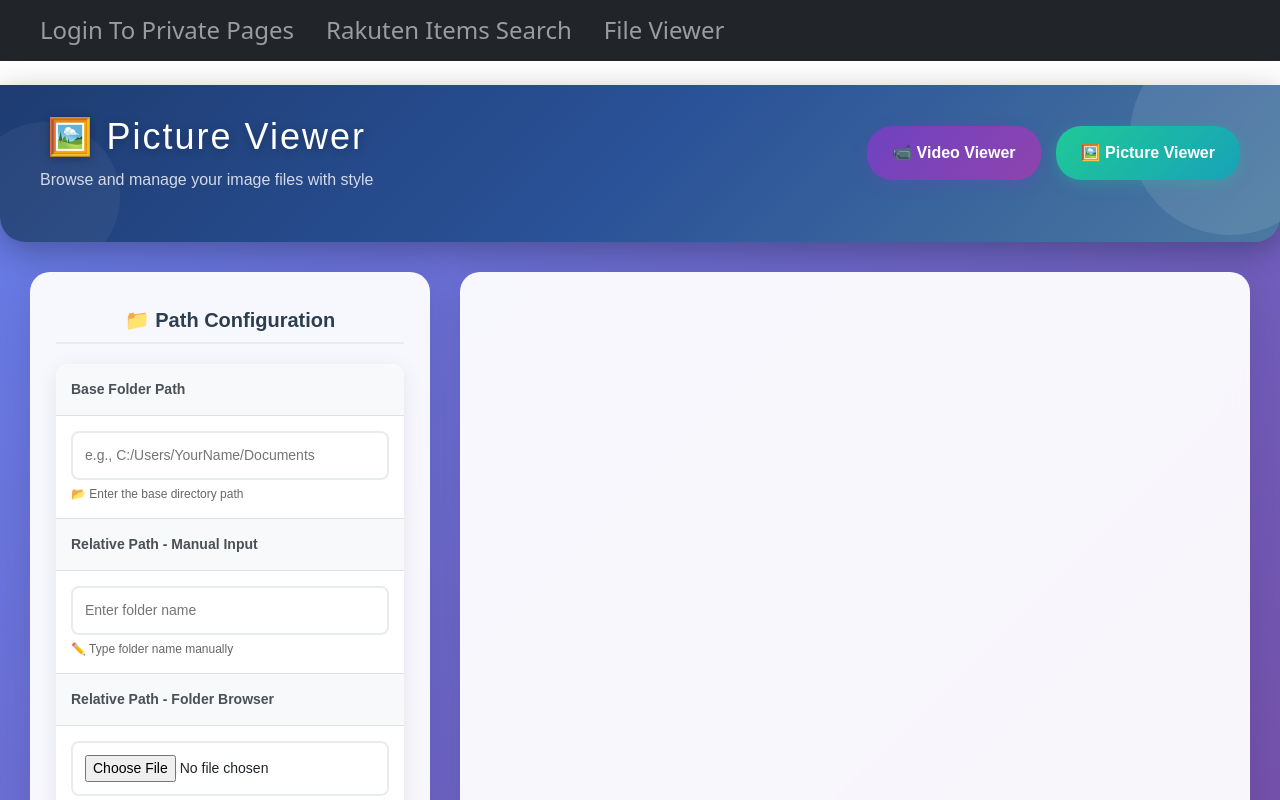
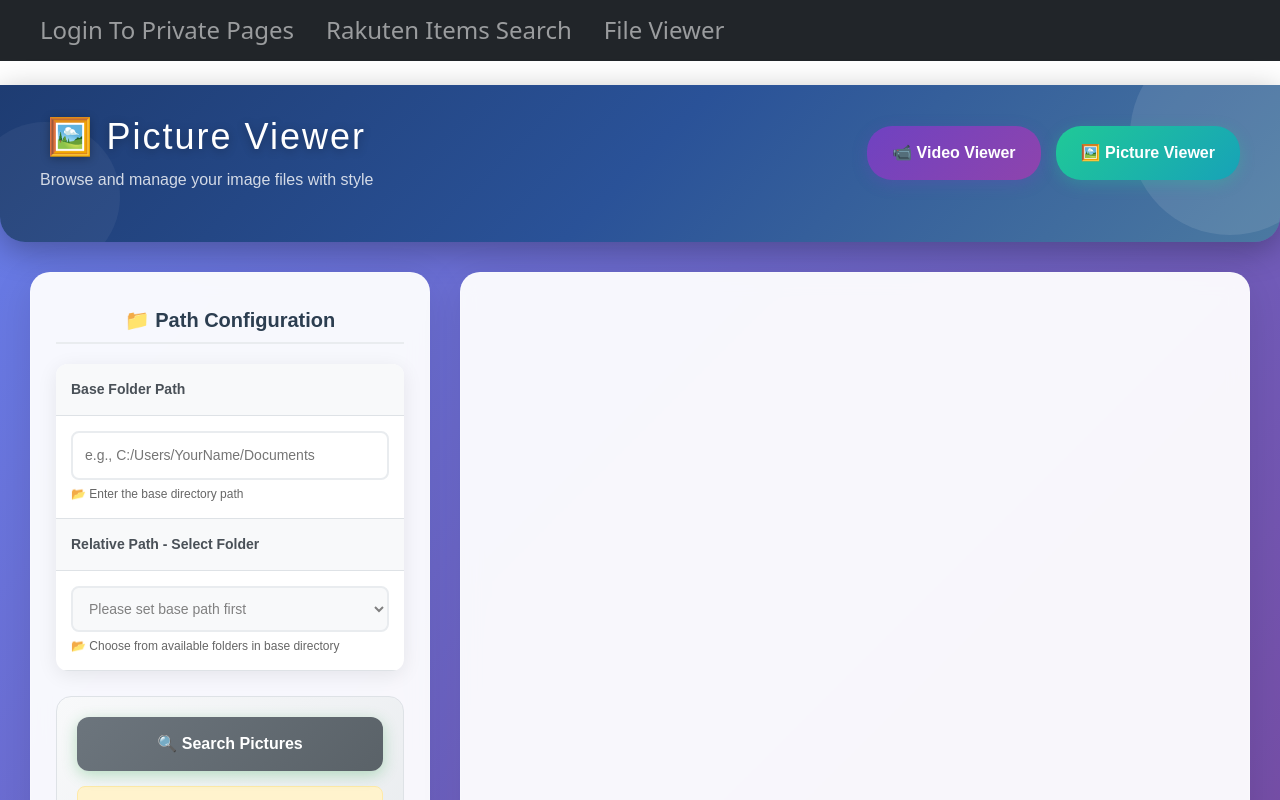
Before and after one commit to Kentafrost/ReactApp, a React (Create React App) app in the folder frontend/: page /file/picture/list in a window 1280 px wide. Shown: the top 800 px of the page. Built offline with nearby package versions, Linux system fonts and the light colour scheme.

Commit message:
feat: Add folder selection and rename confirmation in video and picture check UIs

```diff
--- a/frontend/src/jsx/public/FileViewer/pictureCheckUI.jsx
+++ b/frontend/src/jsx/public/FileViewer/pictureCheckUI.jsx
@@ -83,6 +83,57 @@ function PictureViewerPage() {
             localStorage.setItem('folderManagement_fileJsonPath', fileJsonPath);
         }
     }, [fileJsonPath]);
+
+
+
+    const [allDirs, setAllDirs] = useState(() => {
+        const stored = localStorage.getItem('pictureViewer_allDirs');
+        return stored ? JSON.parse(stored) : [];
+    });
+
+    // Save allDirs to localStorage when it changes
+    useEffect(() => {
+        if (allDirs.length > 0) {
+            localStorage.setItem('pictureViewer_allDirs', JSON.stringify(allDirs));
+        }
+    }, [allDirs]);
+
+    // Handler for folder selection from dropdown
+    const handleFolderSelect = (selectedFolder) => {
+        setRelativePath(selectedFolder);
+    };
+
+    // Auto-fetch folders when basePath changes
+    useEffect(() => {
+        const fetchFolders = async () => {
+            if (basePath) {
+                try {
+                    console.log('Fetching folders for basePath:', basePath);
+                    const response = await fetch(`http://localhost:5000/files/relativePath?basePath=${encodeURIComponent(basePath)}`);
+
+                    if (response.ok) {
+                        const data = await response.json();
+                        console.log('Received folder data:', data);
+                        if (data.folders && Array.isArray(data.folders)) {
+                            setAllDirs(data.folders);
+                        } else {
+                            setAllDirs([]);
+                        }
+                    } else {
+                        console.error('Failed to fetch folders');
+                        setAllDirs([]);
+                    }
+                } catch (error) {
+                    console.error('Error fetching folders:', error);
+                    setAllDirs([]);
+                }
+            } else {
+                setAllDirs([]);
+            }
+        };
+
+        fetchFolders();
+    }, [basePath]);
 
     // Handler for setting relative path from directory input
     const handlerSetRelativePath = (e) => {
@@ -702,7 +753,7 @@ function PictureViewerPage() {
                                     color: '#495057',
                                     fontSize: '14px'
                                 }}>
-                                    Relative Path - Manual Input
+                                    Relative Path - Select Folder
                                 </td>
                             </tr>
                             <tr>
@@ -711,10 +762,10 @@ function PictureViewerPage() {
                                     textAlign: 'left',
                                     borderBottom: '1px solid #dee2e6'
                                 }}>
-                                    <input
-                                        type="text"
+                                    <select
                                         value={relativePath}
-                                        onChange={(e) => setRelativePath(e.target.value)}
+                                        onChange={(e) => handleFolderSelect(e.target.value)}
+                                        disabled={!basePath || allDirs.length === 0}
                                         style={{
                                             width: '100%',
                                             padding: '12px',
@@ -722,56 +773,36 @@ function PictureViewerPage() {
                                             borderRadius: '8px',
                                             fontSize: '14px',
                                             transition: 'border-color 0.3s ease',
-                                            outline: 'none'
+                                            outline: 'none',
+                                            backgroundColor: (!basePath || allDirs.length === 0) ? '#f8f9fa' : '#fff',
+                                            cursor: (!basePath || allDirs.length === 0) ? 'not-allowed' : 'pointer'
                                         }}
-                                        placeholder="Enter folder name"
                                         onFocus={(e) => e.target.style.borderColor = '#28a745'}
                                         onBlur={(e) => e.target.style.borderColor = '#e9ecef'}
-                                    />
+                                    >
+                                        <option value="">
+                                            {!basePath ? 'Please set base path first' :
+                                             allDirs.length === 0 ? 'No folders available' :
+                                             'Select a folder...'}
+                                        </option>
+                                        {allDirs.map((folder, index) => (
+                                            <option key={index} value={folder}>
+                                                📁 {folder}
+                                            </option>
+                                        ))}
+                                    </select>
                                     <small style={{ color: '#666', fontSize: '12px', marginTop: '5px', display: 'block' }}>
-                                        ✏️ Type folder name manually
+                                        📂 Choose from available folders in base directory
+                                        {allDirs.length > 0 && (
+                                            <span style={{ color: '#28a745', fontWeight: 'bold' }}>
+                                                <p />
+                                                {` (${allDirs.length} folders found)`}
+                                            </span>
+                                        )}
                                     </small>
                                 </td>
                             </tr>
-                            <tr>
-                                <td style={{
-                                    padding: '15px',
-                                    backgroundColor: '#f8f9fa',
-                                    fontWeight: 'bold',
-                                    textAlign: 'left',
-                                    borderBottom: '1px solid #dee2e6',
-                                    color: '#495057',
-                                    fontSize: '14px'
-                                }}>
-                                    Relative Path - Folder Browser
-                                </td>
-                            </tr>
-                            <tr>
-                                <td style={{
-                                    padding: '15px',
-                                    textAlign: 'left',
-                                    borderBottom: '1px solid #dee2e6'
-                                }}>
-                                    <input
-                                        type="file"
-                                        webkitdirectory="true"
-                                        directory=""
-                                        onChange={handlerSetRelativePath}
-                                        style={{
-                                            width: '100%',
-                                            padding: '12px',
-                                            border: '2px solid #e9ecef',
-                                            borderRadius: '8px',
-                                            fontSize: '14px',
-                                            backgroundColor: '#fff',
-                                            cursor: 'pointer'
-                                        }}
-                                    />
-                                    <small style={{ color: '#666', fontSize: '12px', marginTop: '5px', display: 'block' }}>
-                                        📁 Select folder using file browser
-                                    </small>
-                                </td>
-                            </tr>
+
                             {basePath && relativePath && (
                                 <tr style={{ backgroundColor: '#e8f5e8' }}>
                                     <td style={{
--- a/frontend/src/jsx/public/FileViewer/videoCheckUI.jsx
+++ b/frontend/src/jsx/public/FileViewer/videoCheckUI.jsx
@@ -407,9 +407,12 @@ function VideoCheckPage() {
     // handler for checkbox change
     const handleCheck = (fileId, checked) => {
         if (checked) {
+            // Find the file to get its name
+            const file = folderData.find(f => f.id === fileId);
+            const fileName = file ? file.name : '';
              setCheckedFiles(prev => ({
                ...prev,
-                [fileId]: ''
+                [fileId]: fileName
             }));
         } else {
             setCheckedFiles(prev => {
@@ -427,6 +430,8 @@ function VideoCheckPage() {
             [fileId]: newName
         }));
     };
+
+    const [renameCheck, setRenameCheck] = useState(false);
 
     // rename execute function
     const renameExecute = async () => {
@@ -465,11 +470,16 @@ function VideoCheckPage() {
             }
 
             const renameResults = await res_rename.json();
-            console.log("Rename results:", renameResults);
 
             if (renameResults.status === "success") {
+                console.log("======================");
+                console.log("Rename success");
+                console.log({checkedFiles});
+                console.log("======================");
+
                 setCheckedFiles({});
                 setShouldLoadThumbnails(true);
+                setRenameCheck(true);
             } else {
                 setError(`Rename failed: ${renameResults.message}`);
             }
@@ -1078,7 +1088,8 @@ function VideoCheckPage() {
                                         📂 Choose from available folders in base directory
                                         {allDirs.length > 0 && (
                                             <span style={{ color: '#28a745', fontWeight: 'bold' }}>
-                                                {` (${allDirs.length} folders found)`}
+                                                <p />
+                                                    {` (${allDirs.length} folders found)`}
                                             </span>
                                         )}
                                     </small>
@@ -1722,7 +1733,7 @@ function VideoCheckPage() {
                                 </div>
 
                                 {/* Rename Input */}
-                                {checkedFiles[file.id] !== undefined && (
+                                {checkedFiles && checkedFiles[file.id] !== undefined && (
                                     <div style={{ marginTop: '12px' }}>
                                         <input
                                             type="text"
@@ -1797,6 +1808,23 @@ function VideoCheckPage() {
                         </div>
                     )}
 
+                    {renameCheck === true && (
+                        <div style={{
+                            textAlign: 'center',
+                            marginTop: '20px',
+                            padding: '15px',
+                            backgroundColor: '#d4edda',
+                            border: '1px solid #c3e6cb',
+                            borderRadius: '8px',
+                            color: '#155724',
+                            fontSize: '16px',
+                            fontWeight: '600'
+                        }}>
+                            Rename operation completed successfully!
+                        </div>
+                    )
+                    }
+
                     {/* Folder Graph */}
                     {folderGraphData && folderGraphData.graphUrl && (
                         <div style={{
```
Also changed, not shown: 1 other file (tests, documents, lock files or other folders).
